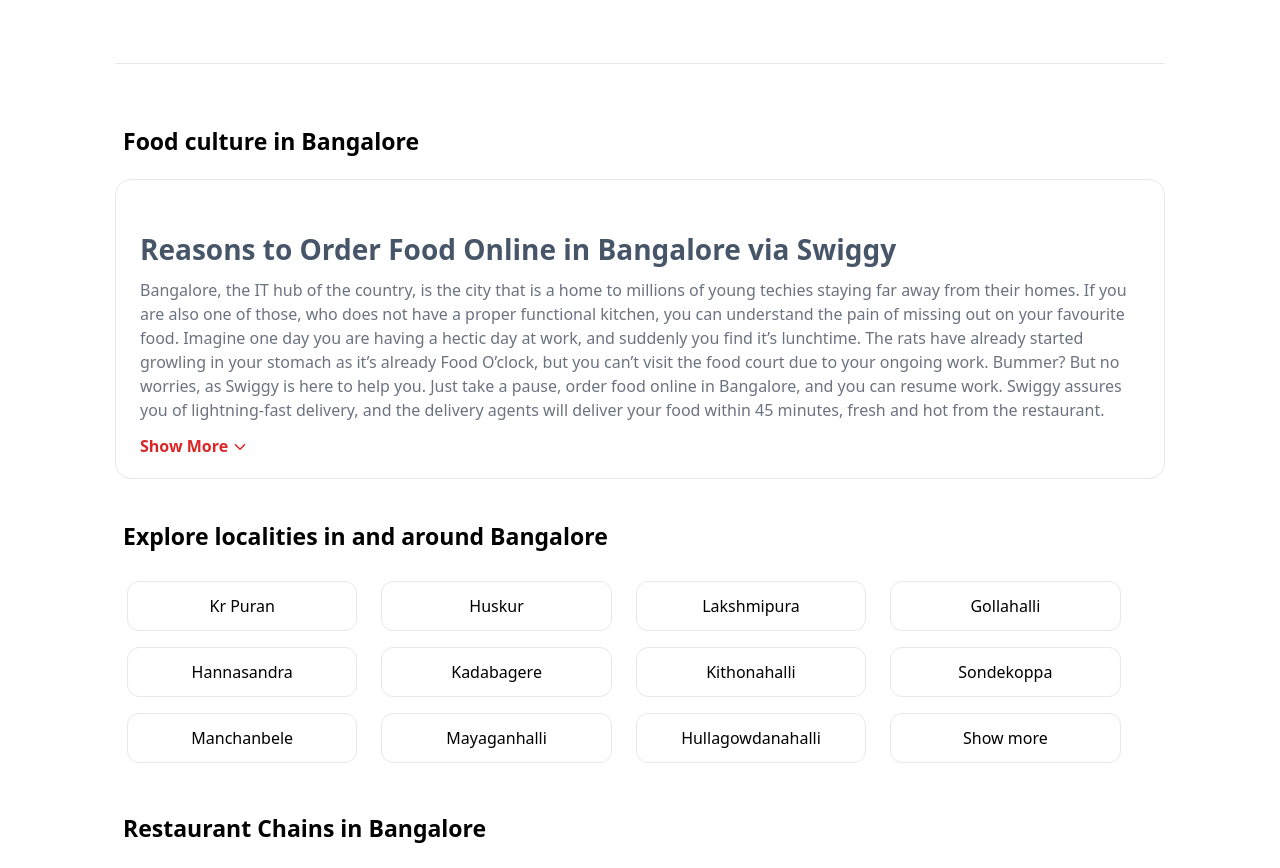
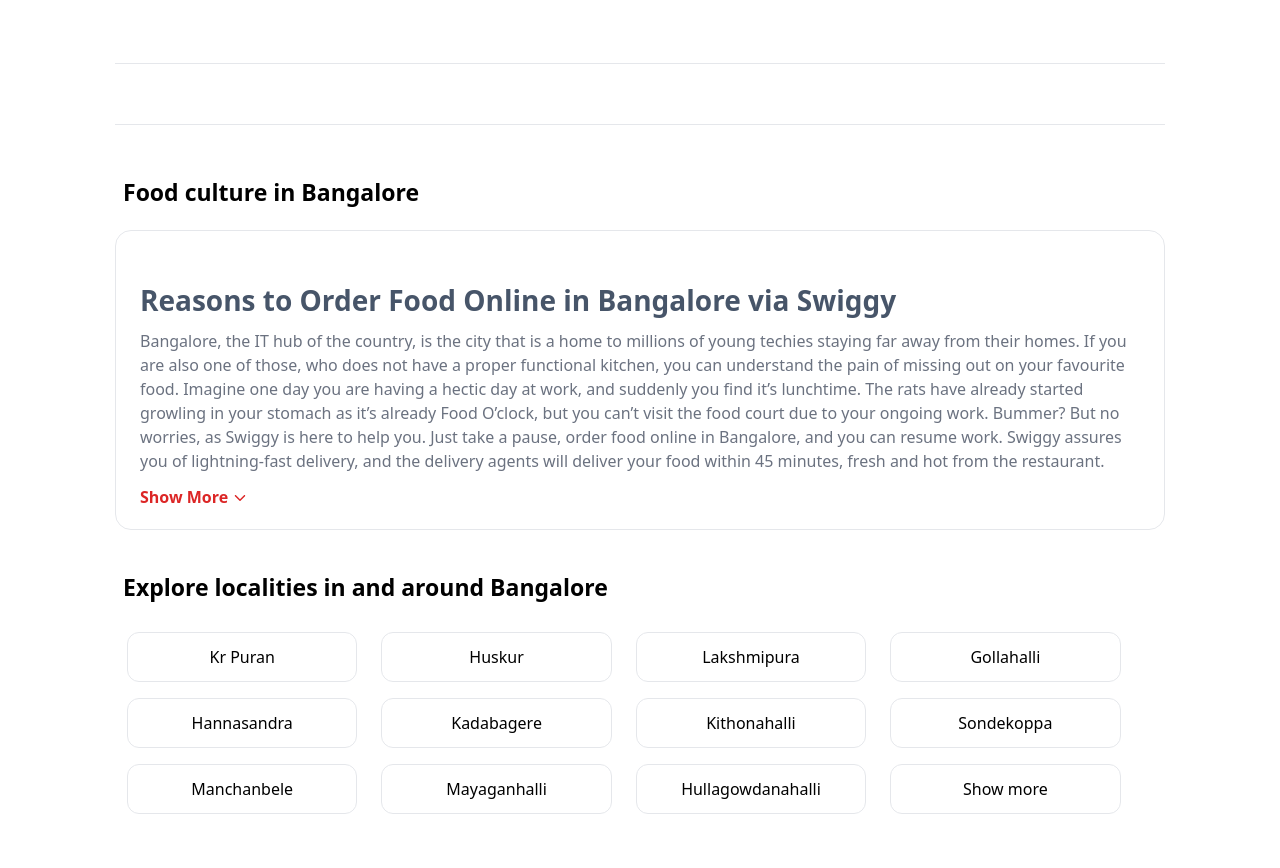
Before and after one commit to SahilSharma2911/Swiggy-clone-react, a React (Create React App) app: page / in a window 1280 px wide. Shown: the part 1120-1988 px from the top of the page. Built offline with nearby package versions, Linux system fonts and the light colour scheme.

Commit message:
Update Info.jsx

```diff
--- a/src/component/Info.jsx
+++ b/src/component/Info.jsx
@@ -10,6 +10,7 @@
     return (
         <>
             <div className='px-4 lg:px-[115px] pt-[60px]'>
+            <hr className="mb-[50px]" />
                 <div>
                     <h2 className='font-bold text-[23px] mb-5 px-2'>Food culture in Bangalore</h2>
                 </div>
```
